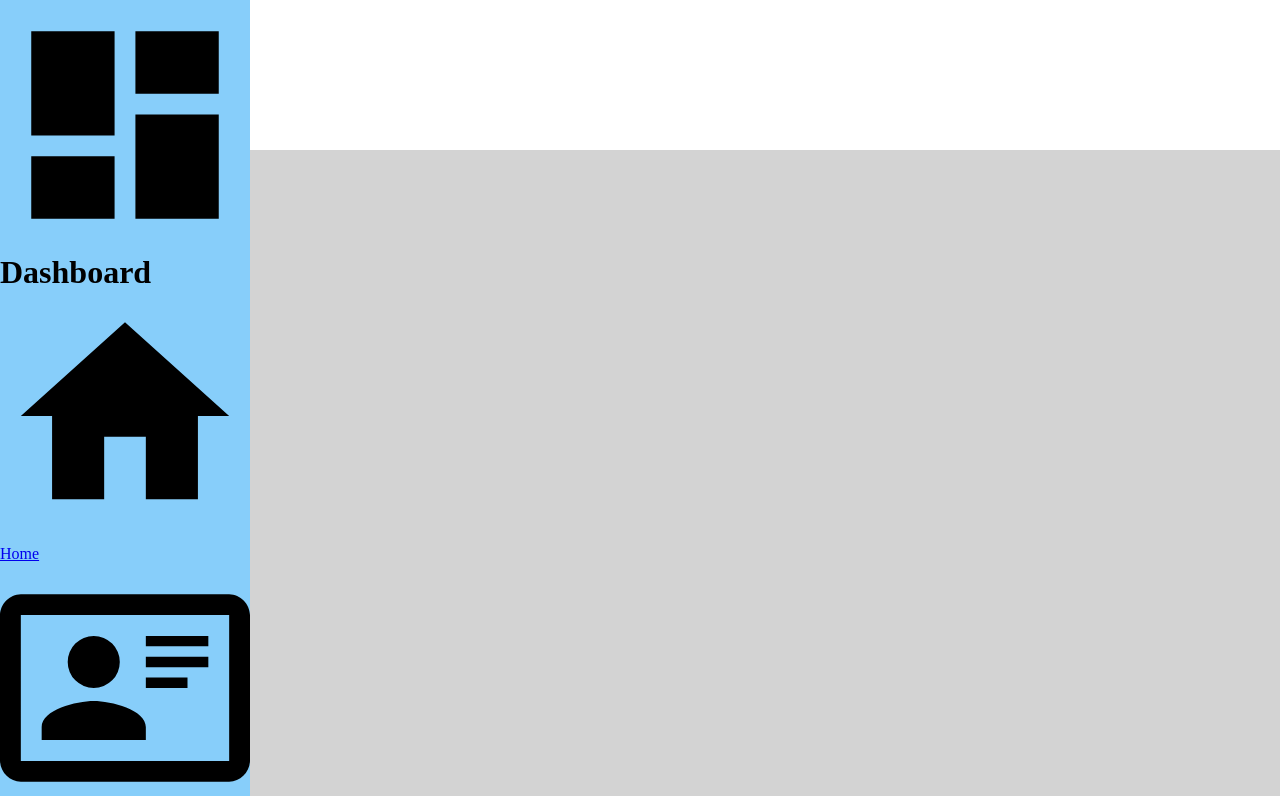
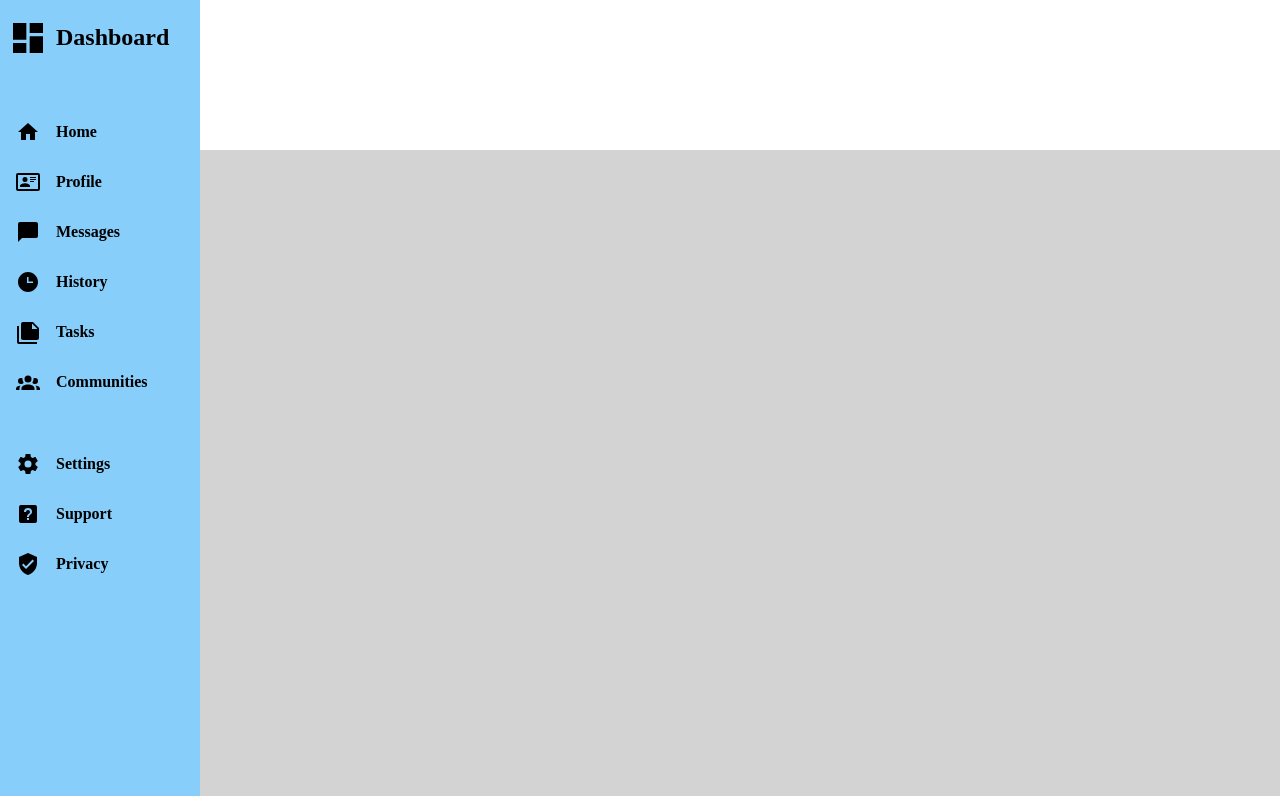
Before and after one commit to Diplomoceras-maximum/admin-dashboard, a plain HTML site: page index.html in a window 1280 px wide. Shown: the top 796 px of the page. Drawn offline with Linux system fonts and the light colour scheme.

Commit message:
Add final styling to sidebar

```diff
--- a/index.html
+++ b/index.html
@@ -11,8 +11,7 @@
     <div id="dashboard-container">
       <div id="sidebar">
         <div id="logo">
-          <img src="icons/dashboard.svg" alt="" />
-          <h1>Dashboard</h1>
+          <a href="#"><img src="icons/dashboard.svg" alt="" />Dashboard</a>
         </div>
         <div id="nav-items">
           <a href="#"><img src="icons/home.svg" alt="" />Home</a>
--- a/styles.css
+++ b/styles.css
@@ -5,7 +5,7 @@
 
 #dashboard-container {
   display: grid;
-  grid-template-columns: 250px 1fr;
+  grid-template-columns: 200px 1fr;
   grid-template-rows: 150px 1fr;
   height: 100vh;
 }
@@ -14,6 +14,63 @@
   grid-row: 1 / 3;
   grid-column: 1 / 2;
   background-color: lightskyblue;
+  display: grid;
+  grid-template-columns: 1fr;
+  grid-template-rows: 75px 2rem 300px 2rem 150px;
+}
+
+#logo {
+  grid-row: 1;
+  display: grid;
+  grid-template-columns: 1fr;
+  grid-template-rows: 1fr;
+  align-items: center;
+}
+
+#nav-items {
+  grid-row: 3;
+  display: grid;
+  grid-template-columns: 1fr;
+  grid-template-rows: repeat(6, 1fr);
+}
+
+#settings-items {
+  grid-row: 5;
+  display: grid;
+  grid-template-columns: 1fr;
+  grid-template-rows: repeat(3, 1fr);
+  align-items: center;
+}
+
+#nav-items a,
+#settings-items a {
+  display: flex;
+  align-items: center;
+  text-decoration: none;
+  font-weight: bold;
+  color: black;
+  padding: 0.5rem 1rem;
+}
+
+#logo a {
+  display: flex;
+  align-items: center;
+  text-decoration: none;
+  font-weight: bold;
+  color: black;
+  padding-left: 0.5rem;
+  font-size: 1.5rem;
+}
+
+#nav-items img,
+#settings-items img {
+  height: 1.5rem;
+  margin-right: 1rem;
+}
+
+#logo img {
+  height: 2.5rem;
+  margin-right: 0.5rem;
 }
 
 #header {
```
